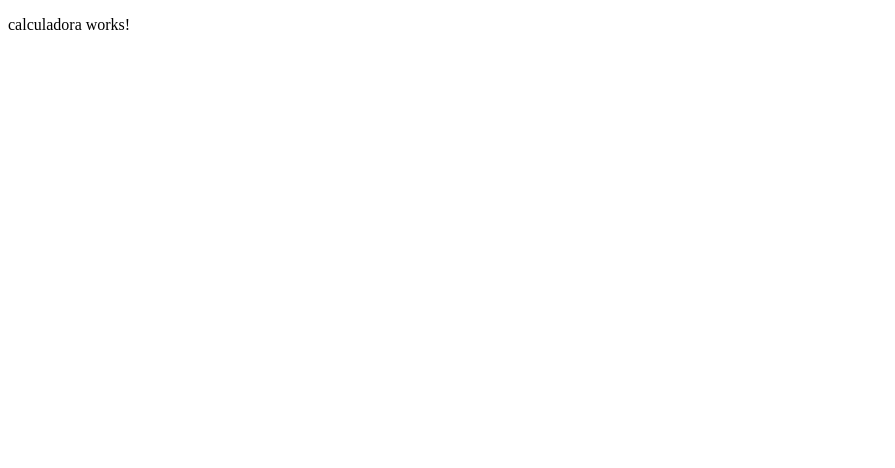
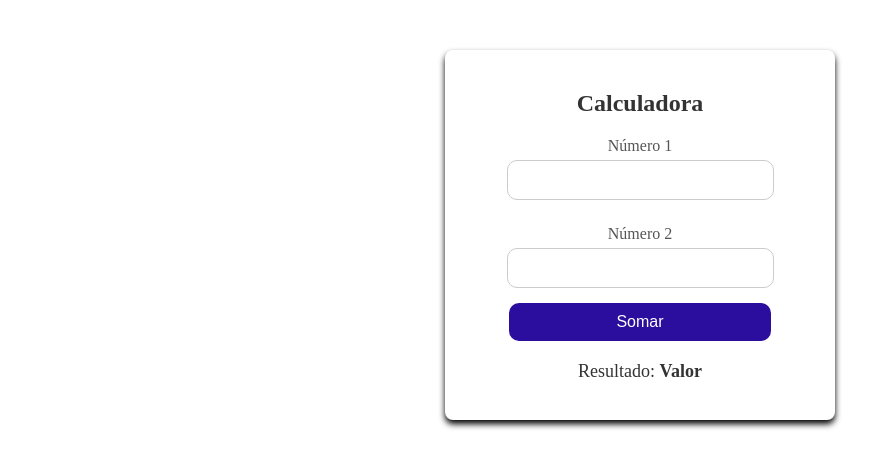
Before and after one commit to felipeazsantos/angular-conceitos-basicos, an Angular app: page / in a window 1280 px wide. Shown: the top 468 px of the page, without its empty margins (0-895 px from the left). Built offline with nearby package versions, Linux system fonts and the light colour scheme.

Commit message:
creating calculadora component

```diff
--- a/src/app/calculadora/calculadora.component.html
+++ b/src/app/calculadora/calculadora.component.html
@@ -1 +1,18 @@
-<p>calculadora works!</p>
+<div class="container">
+    <div class="form-box">
+        <form action="">
+            <h2>Calculadora</h2>
+            <label for="numero1">Número 1</label>
+            <input type="number" name="numero1" id="numero1">
+
+            <label for="numero2">Número 2</label>
+            <input type="number" name="numero2" id="numero2">
+
+            <button type="submit">Somar</button>
+        </form>
+
+        <div class="result-display">
+            <p>Resultado: <span id="result">Valor</span></p>
+        </div>
+    </div>
+</div>
--- a/src/app/calculadora/calculadora.component.scss
+++ b/src/app/calculadora/calculadora.component.scss
@@ -0,0 +1,70 @@
+body {
+    margin: 0;
+    font-family: Arial, sans-serif;
+    display: flex;
+    justify-content: center;
+    align-items: center;
+}
+
+.container {
+    display: flex;
+    justify-content: center;
+    align-items: center;
+    width: 100%;
+    height: 100%;
+    margin-top: 50px;
+}
+
+.form-box {
+    background-color: #fff;
+    border-radius: 8px;
+    box-shadow: 0 4px 6px #000;
+    padding: 20px;
+    width: 350px;
+    text-align: center;
+}
+
+h2 {
+    margin-bottom: 20px;
+    color: #333;
+}
+
+label {
+    display: block;
+    margin: 10px 0 5px;
+    color: #555;
+}
+
+input[type="number"] {
+    width: 70%;
+    padding: 10px;
+    margin-bottom: 15px;
+    border: 1px solid #ccc;
+    border-radius: 10px;
+    font-size: 16px;
+}
+
+button {
+    width: 75%;
+    padding: 10px;
+    background-color: #2b0e9e;
+    color: #fff;
+    border: none;
+    border-radius: 10px;
+    font-size: 16px;
+    cursor: pointer;
+}
+
+button:hover {
+    opacity: 0.9;
+}
+
+.result-display {
+    margin-top: 20px;
+    font-size: 18px;
+    color: #333;
+}
+
+#result {
+    font-weight: bold;
+}
```
